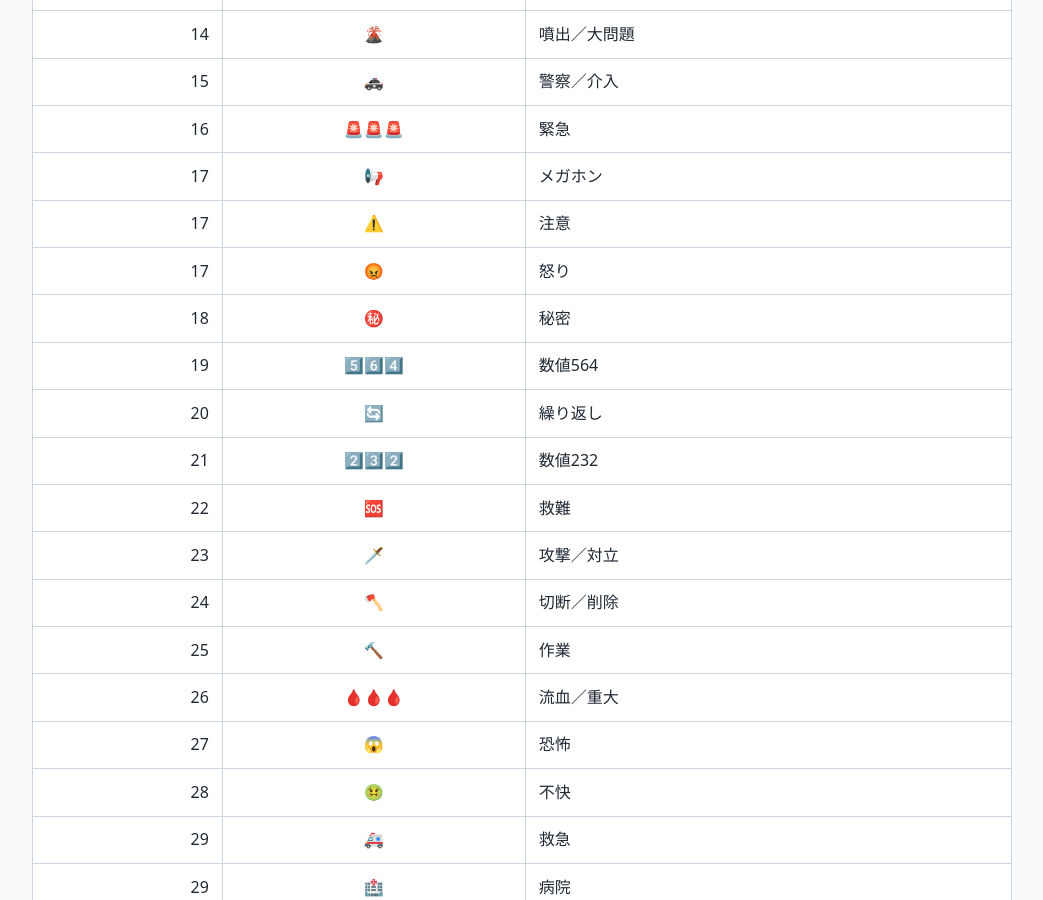
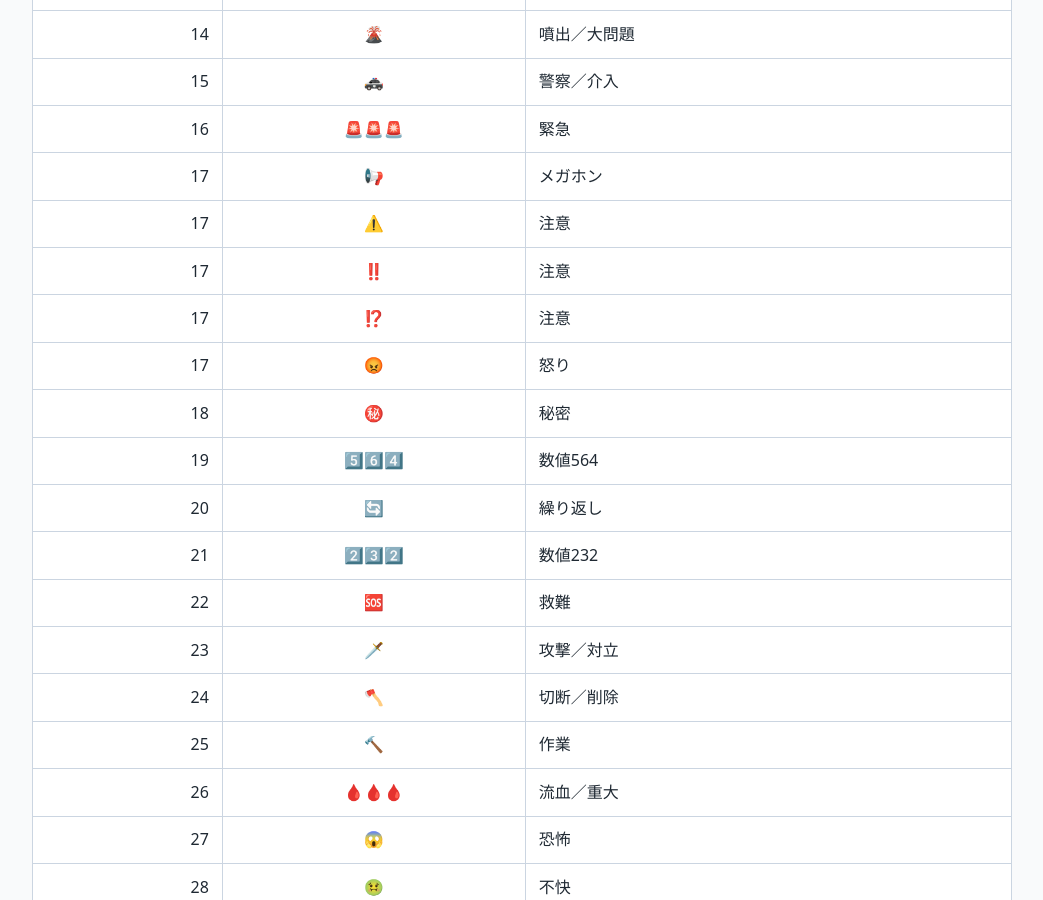
Before and after one commit to Samizo-AITL/Samizo-AITL.github.io, a Jekyll site: the page built from about/emoji/index.md, in a window 1280 px wide and 900 px high, scrolled down 3788 px. Shown: the whole window, without its empty margins (118-1161 px from the left). Built offline with Jekyll 4.4.1, drawn with Linux system fonts in a browser that asks for light colours.

Commit message:
Update index.md

```diff
--- a/about/emoji/index.md
+++ b/about/emoji/index.md
@@ -104,6 +104,8 @@ title: index.md
 |16 | 🚨🚨🚨 | 緊急 |
 |17 | 📢 | メガホン |
 |17 | ⚠️ | 注意 |
+|17 | ‼️ | 注意 |
+|17 | ⁉️ | 注意 |
 |17 | 😡 | 怒り |
 |18 | ㊙️ | 秘密 |
 |19 | 5️⃣6️⃣4️⃣ | 数値564 |
```
